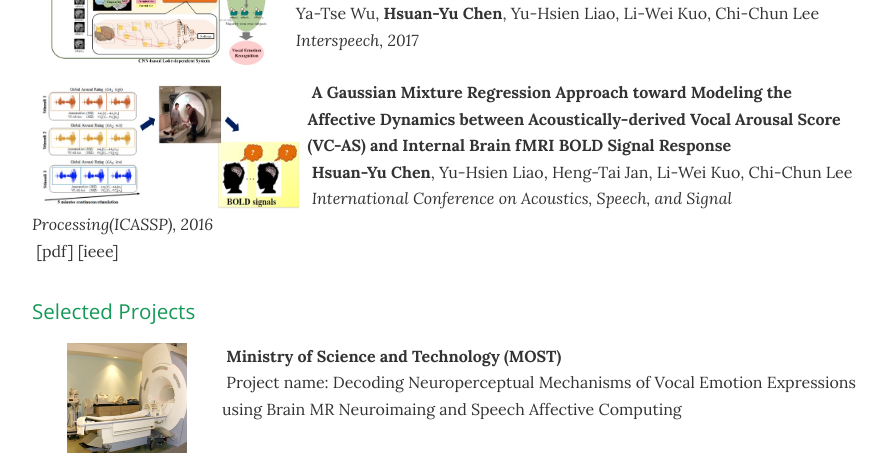
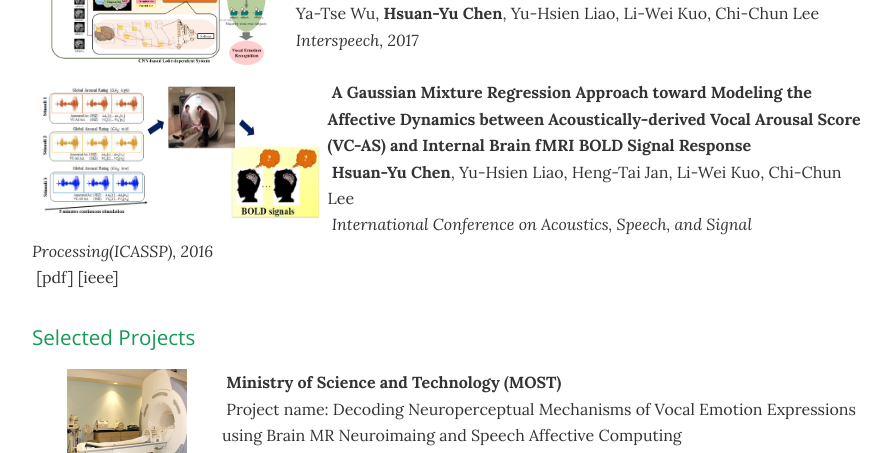
Before and after one commit to HsuanYu666/hsuanyu666.github.io, a plain HTML site: page index.html in a window 1280 px wide. Shown: the part 962-1415 px from the top of the page, without its empty margins (192-1083 px from the left). Drawn offline with nearby package versions, Linux system fonts and the light colour scheme.

Commit message:
Update index.html

```diff
--- a/index.html
+++ b/index.html
@@ -95,7 +95,7 @@
 
 <br>
 
-<div><img style="float: left;" hspace="8" src="/Images/icassp.jpg" height="130"></a>
+<div><img style="float: left;" hspace="8" src="/Images/icassp.jpg" height="140"></a>
 <font size="3">
 <div style="line-height:1.5">&nbsp;<b>A Gaussian Mixture Regression Approach toward Modeling the Affective Dynamics between Acoustically-derived Vocal Arousal Score (VC-AS) and Internal Brain fMRI BOLD Signal Response</b></a>
 <div style="line-height:1.5">&nbsp;<b>Hsuan-Yu Chen</b>, Yu-Hsien Liao, Heng-Tai Jan, Li-Wei Kuo, Chi-Chun Lee</a>
```
